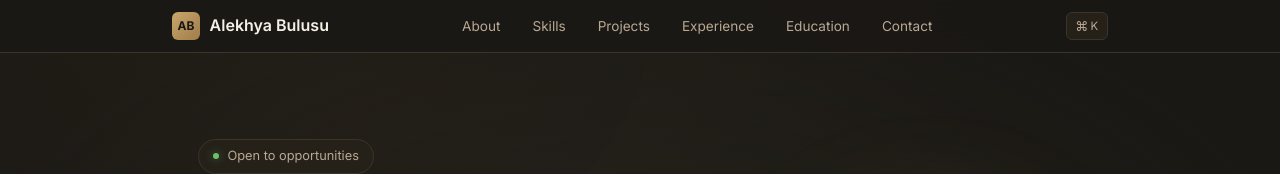
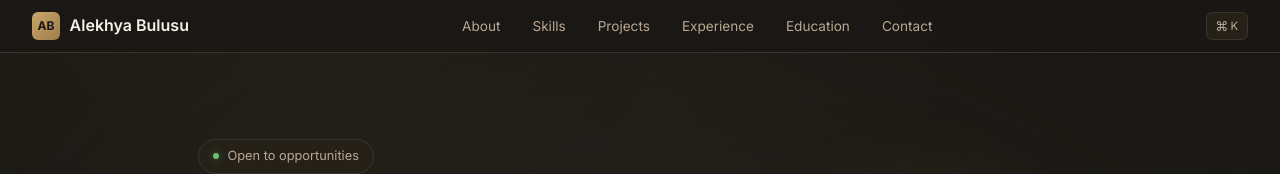
Before and after one commit to alekhyabulusu/portfolio, a Next.js app: page / in a window 1280 px wide. Shown: the top 174 px of the page. Built offline with nearby package versions, Linux system fonts and the light colour scheme; no server answers.

Commit message:
update
- Widen base content max-width to 1280px so it fills 13" Retina screens instead of leaving large margins
- Keep larger tiers (1380/1500px) for wide external monitors

```diff
--- a/app/globals.css
+++ b/app/globals.css
@@ -44,7 +44,7 @@ body {
 a { color: inherit; text-decoration: none; }
 
 .container {
-  max-width: 1000px;
+  max-width: 1280px;
   margin: 0 auto;
   padding: 0 2rem;
 }
@@ -1370,15 +1370,11 @@ footer span { color: var(--accent); }
   .aa-fab, .aa-fab:hover { transition: none; transform: none; }
 }
 
-/* Widen the content on large monitors so it doesn't float in a narrow column */
-@media (min-width: 1500px) {
-  .container { max-width: 1200px; }
-}
-
+/* Widen the content further on very large monitors */
 @media (min-width: 1800px) {
-  .container { max-width: 1340px; }
+  .container { max-width: 1380px; }
 }
 
 @media (min-width: 2200px) {
-  .container { max-width: 1480px; }
+  .container { max-width: 1500px; }
 }
```
